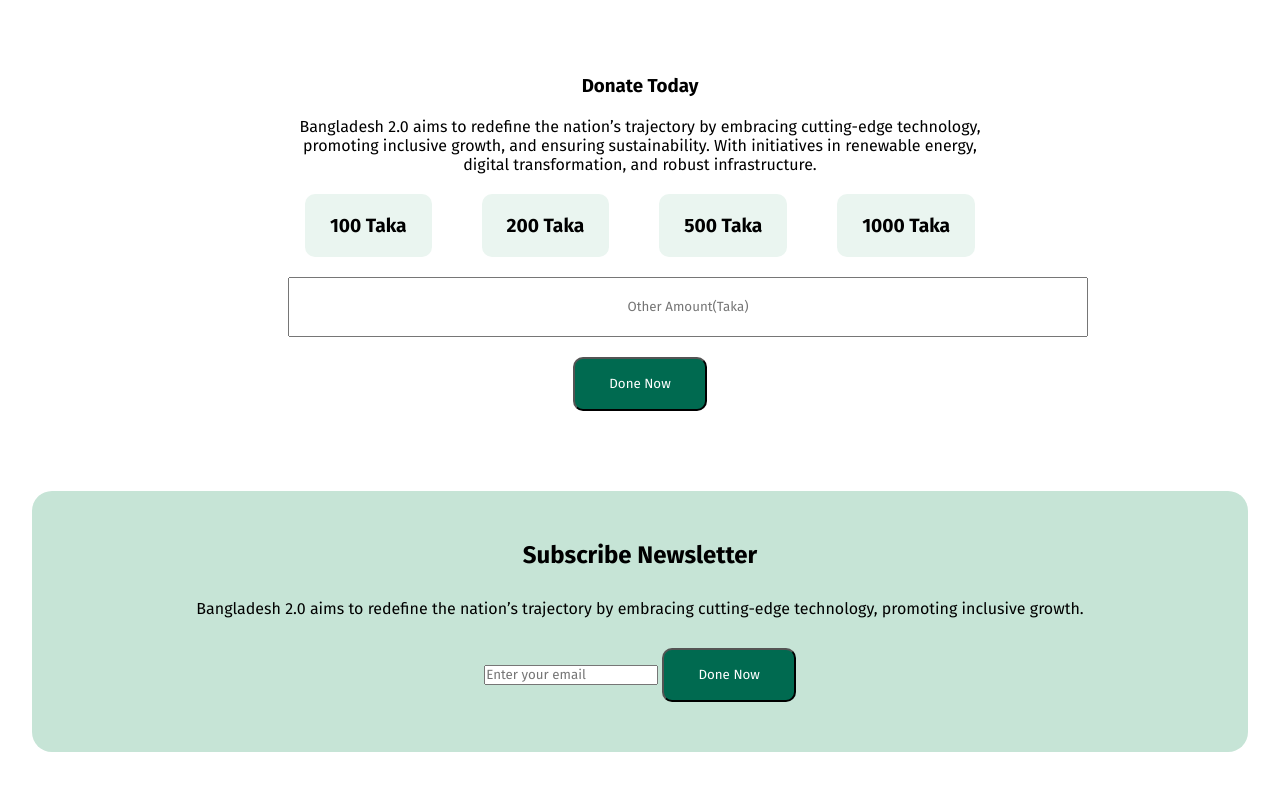
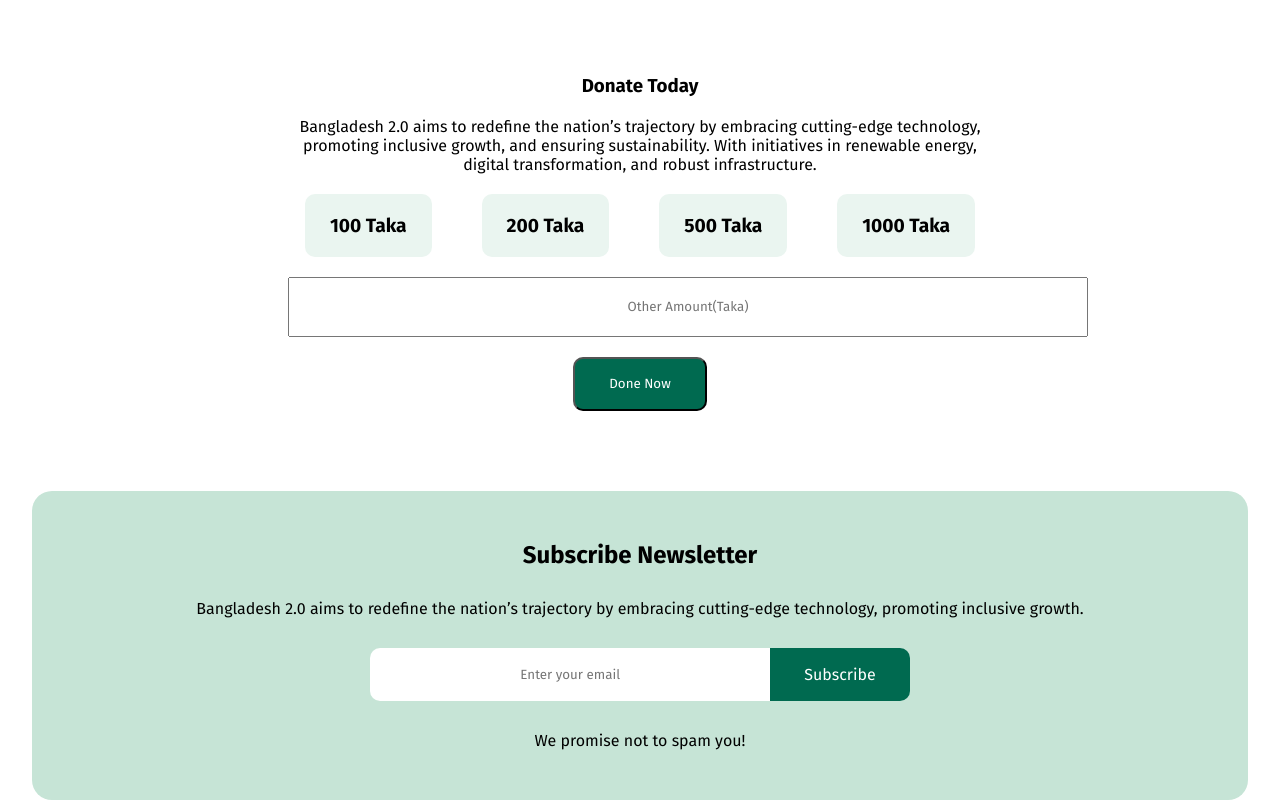
Before and after one commit to Nurhassan45/p-Hero-asignment, a plain HTML site: page index.html in a window 1280 px wide. Shown: the part 3062-3862 px from the top of the page. Before the commit the page ends 3814 px from the top, so only its background shows below. Drawn offline with Linux system fonts and the light colour scheme.

Commit message:
subscribe-design

```diff
--- a/index.html
+++ b/index.html
@@ -117,10 +117,11 @@
     <div class="subscribe-section flex">
         <h2>Subscribe Newsletter</h2>
         <p>Bangladesh 2.0 aims to redefine the nation’s trajectory by embracing cutting-edge technology, promoting inclusive growth.</p>
-        <div class="inp-sub">
+        <div class="inp-sub flex">
             <input type="email" placeholder="Enter your email">
-            <a href="#"><button class="btn">Done Now</button></a>
+            <span>Subscribe</span>
         </div>
+        <p>We promise not to spam you!</p>
     </div>
     </div>
 </body>
--- a/style/style.css
+++ b/style/style.css
@@ -221,3 +221,24 @@ nav h3{
     margin: 0 2.5 vw;
 
  }
+ .inp-sub {
+    justify-content: center;
+    border-radius: 50px;
+    /* width: 500px; */
+ }
+ .inp-sub span{
+    background-color:#006A50;
+    color:#FFFFFF;
+    padding: 17px 34px;
+    border-top-right-radius: 10px;
+    border-bottom-right-radius: 10px;
+    /* border-radius: 10px; */
+ }
+ .inp-sub input{
+    /* display: inline; */
+    text-align: center;
+    border: none;
+   border-top-left-radius: 10px;
+   border-bottom-left-radius: 10px;
+    width:400px;
+ }
```
